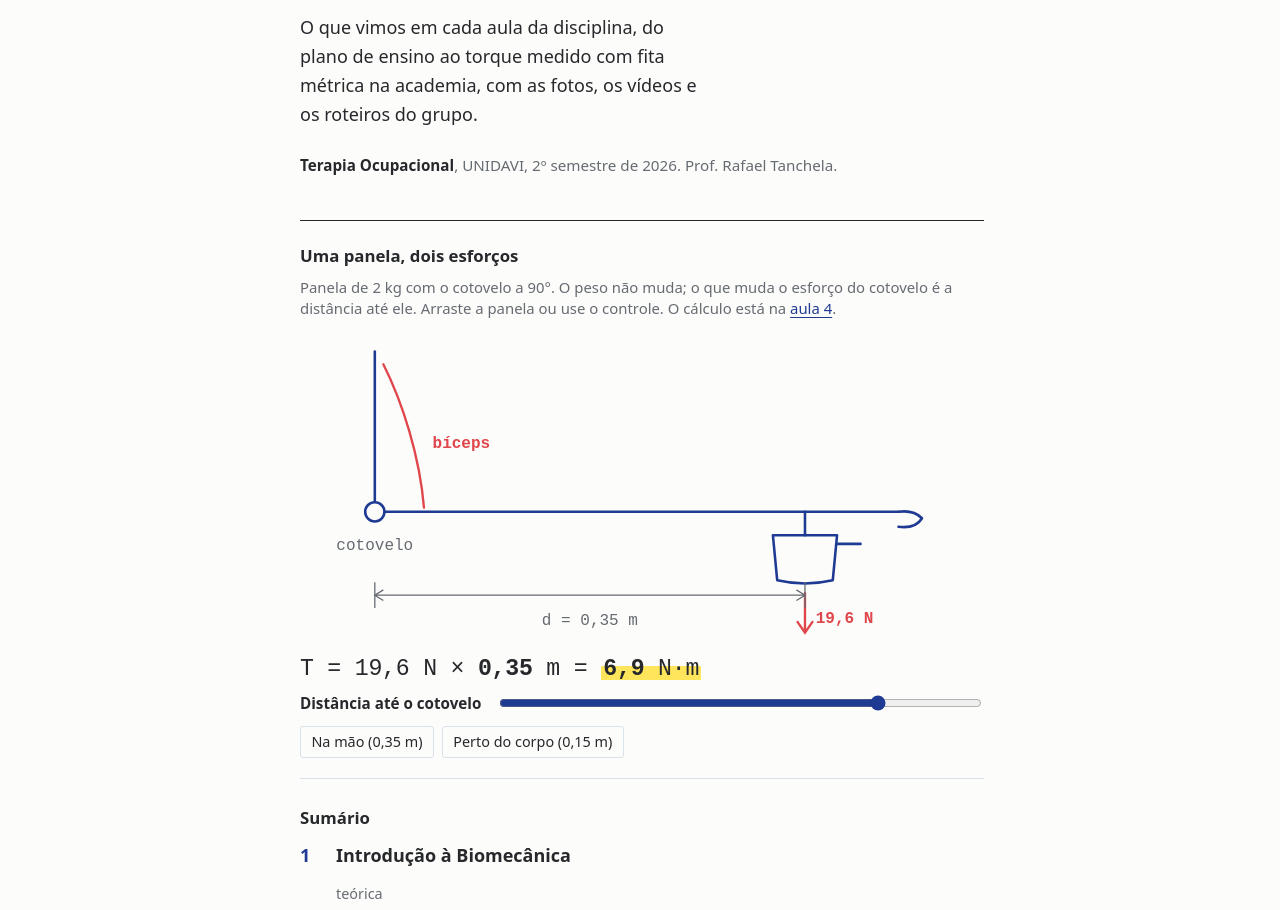
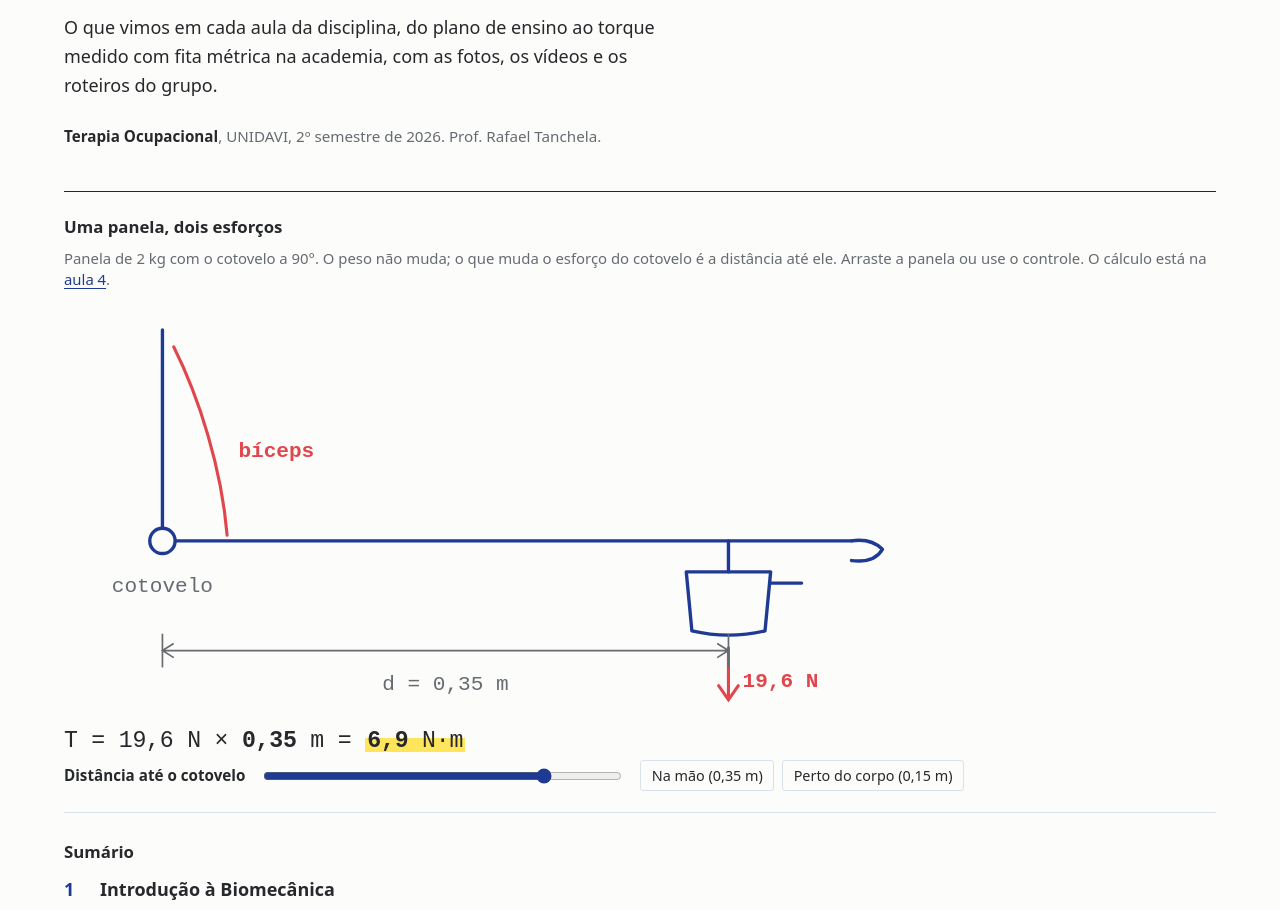
Before and after one commit to gustavoschmitz2007-gif/portfolio-biomecanica, a plain HTML site: page index.html in a window 1280 px wide. Shown: the part 186-1096 px from the top of the page. Drawn offline with Linux system fonts and the light colour scheme; a web font is replaced by a local one.

Commit message:
Tela cheia e sem a linha vermelha lateral
Co-Authored-By: Claude Opus 5.5 <noreply@anthropic.com>
Claude-Session: https://claude.ai/code/session_019meWSLvoDKRbJGCCd7bmu6

```diff
--- a/index.html
+++ b/index.html
@@ -183,6 +183,12 @@ footer p{grid-column:2;margin:0;max-width:66ch}
   table{min-width:0;font-size:.95rem}
 }
 @media print{main::before{display:none}.experimento{display:none}}
+/* tela cheia, sem margem vermelha */
+main::before{display:none!important}
+.rosto,main,footer{max-width:none!important;padding-left:clamp(1.25rem,5vw,5rem)!important;padding-right:clamp(1.25rem,5vw,5rem)!important}
+.aula p,.aula li{max-width:80ch}
+.resumo{max-width:60ch}
+.experimento .palco{max-width:900px}
 </style>
 </head>
 <body>
```
